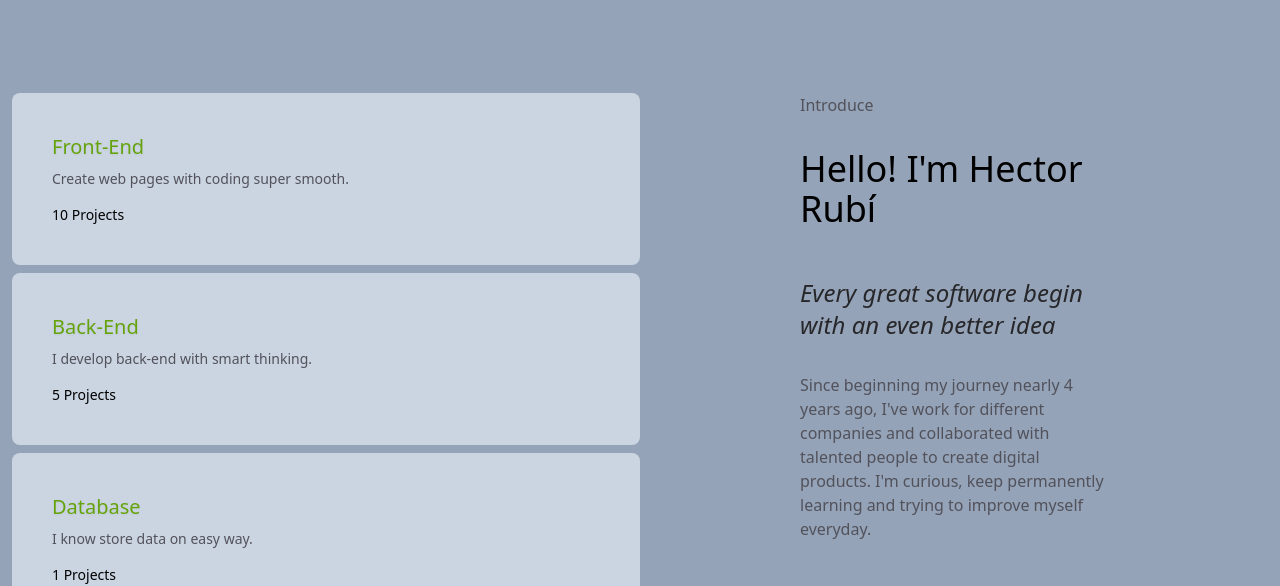
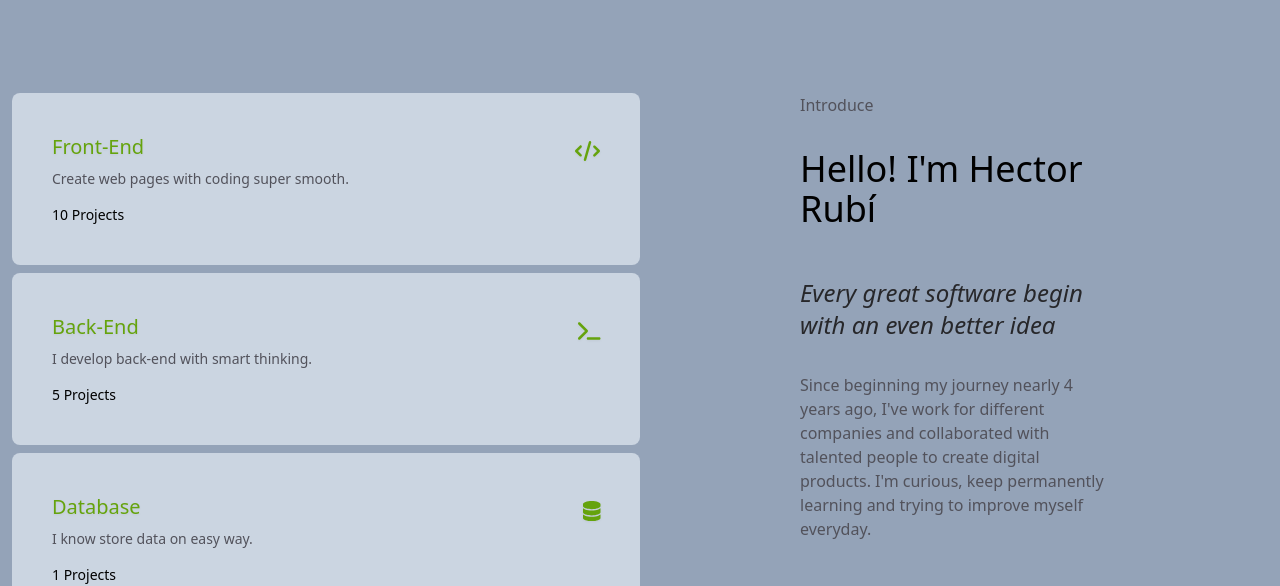
Before and after one commit to HectorRubi/hector-rubi, a Next.js app: page / in a window 1280 px wide. Shown: the part 920-1506 px from the top of the page. Built offline with nearby package versions, Linux system fonts and the light colour scheme.

Commit message:
Add icon to skills elements in description

```diff
--- a/src/components/Description/index.tsx
+++ b/src/components/Description/index.tsx
@@ -1,10 +1,18 @@
+import { FontAwesomeIcon } from '@fortawesome/react-fontawesome'
+import {
+  faDatabase,
+  faCode,
+  faTerminal,
+  IconDefinition,
+} from '@fortawesome/free-solid-svg-icons'
+
 import { CONTAINER } from '../constants'
 
 type Skills = {
   name: string
   description: string
   stat: string
-  icon: string
+  icon: IconDefinition
 }
 
 const skills: Skills[] = [
@@ -12,19 +20,19 @@ const skills: Skills[] = [
     name: 'Front-End',
     description: 'Create web pages with coding super smooth.',
     stat: '10 Projects',
-    icon: 'fa-solid fa-code',
+    icon: faCode,
   },
   {
     name: 'Back-End',
     description: 'I develop back-end with smart thinking.',
     stat: '5 Projects',
-    icon: 'fa-solid fa-terminal',
+    icon: faTerminal,
   },
   {
     name: 'Database',
     description: 'I know store data on easy way.',
     stat: '1 Projects',
-    icon: 'fa-solid fa-database',
+    icon: faDatabase,
   },
 ]
 
@@ -38,9 +46,12 @@ export const Description = () => {
               key={index}
               className="mb-2 rounded-lg bg-primary-300 p-10 shadow-none transition-all hover:z-10 hover:-translate-y-1 hover:shadow-2xl hover:shadow-black/50 dark:bg-primary-800 dark:shadow-white"
             >
-              <h3 className="relative mb-2 text-xl text-accent-600 drop-shadow-sm dark:text-accent-400">
-                {skill.name}
-              </h3>
+              <div className="flex items-center justify-between text-xl text-accent-600 drop-shadow-sm dark:text-accent-400">
+                <h3 className="relative mb-2">{skill.name}</h3>
+                <span>
+                  <FontAwesomeIcon icon={skill.icon} />
+                </span>
+              </div>
               <p className="mb-4 text-sm text-zinc-600 dark:text-zinc-400">
                 {skill.description}
               </p>
```
